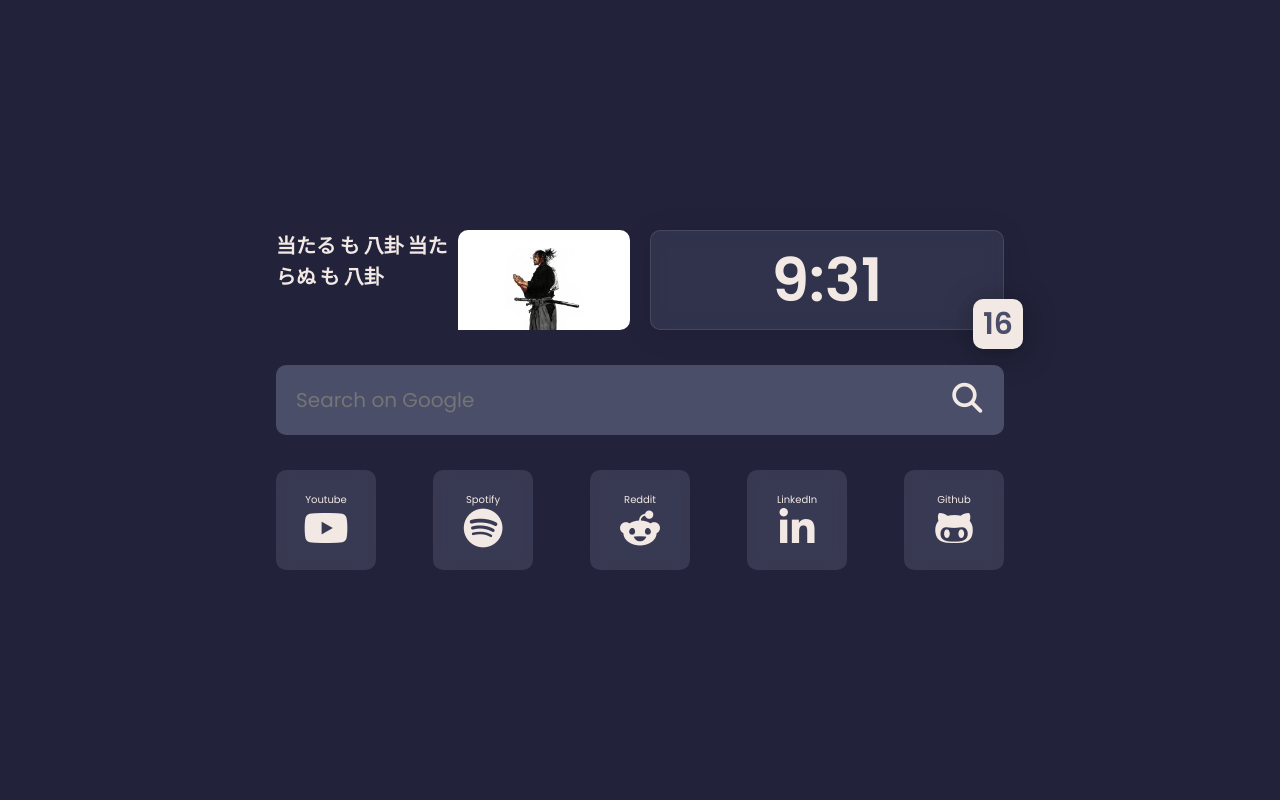
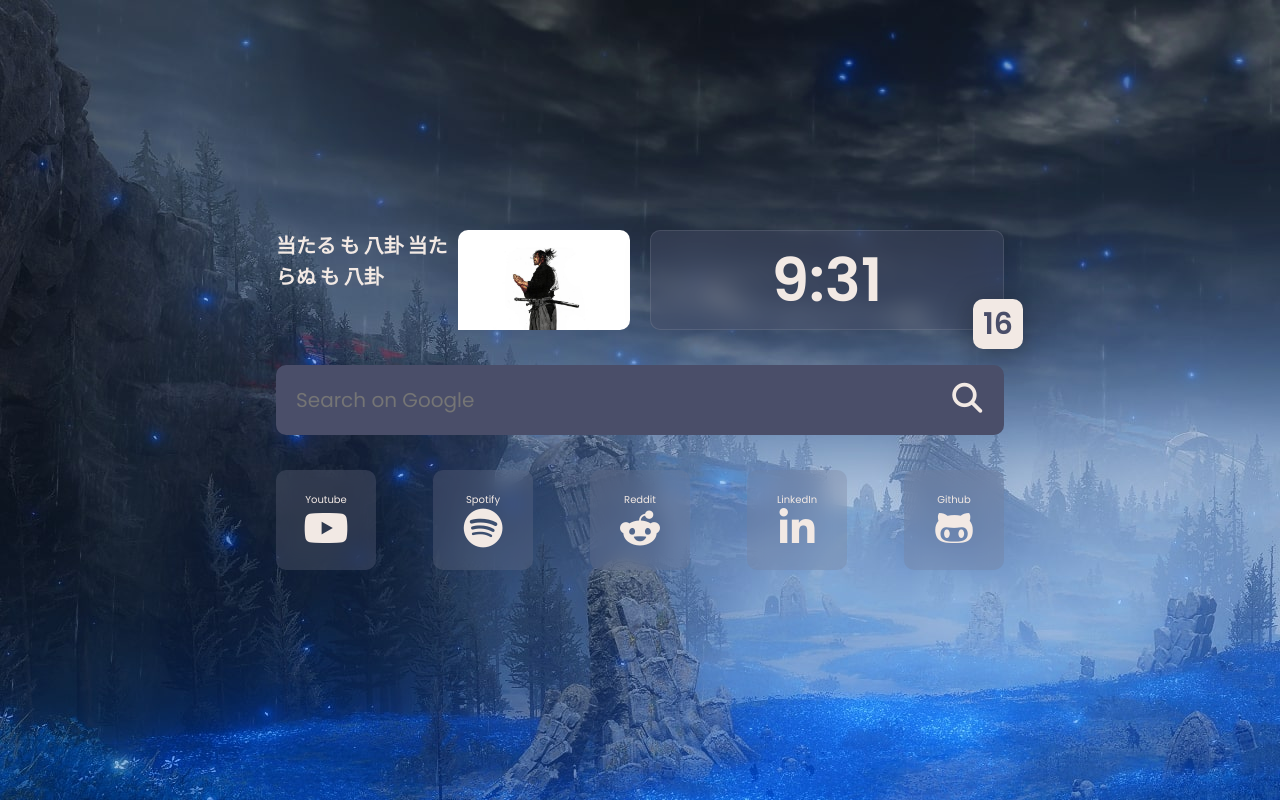
Before and after one commit to vintzhpo/startPage, a plain HTML site: page index.html in a window 1280 px wide. Drawn offline with Linux system fonts and the light colour scheme.

Commit message:
Update style.css

```diff
--- a/styles/style.css
+++ b/styles/style.css
@@ -18,7 +18,7 @@ body {
     display: flex;
     align-items: center;
     justify-content: center;
-    background-image: url("../assets/backgroung.jpg");
+    background-image: url("../assets/background.jpg");
 }
 
 .container {
```
